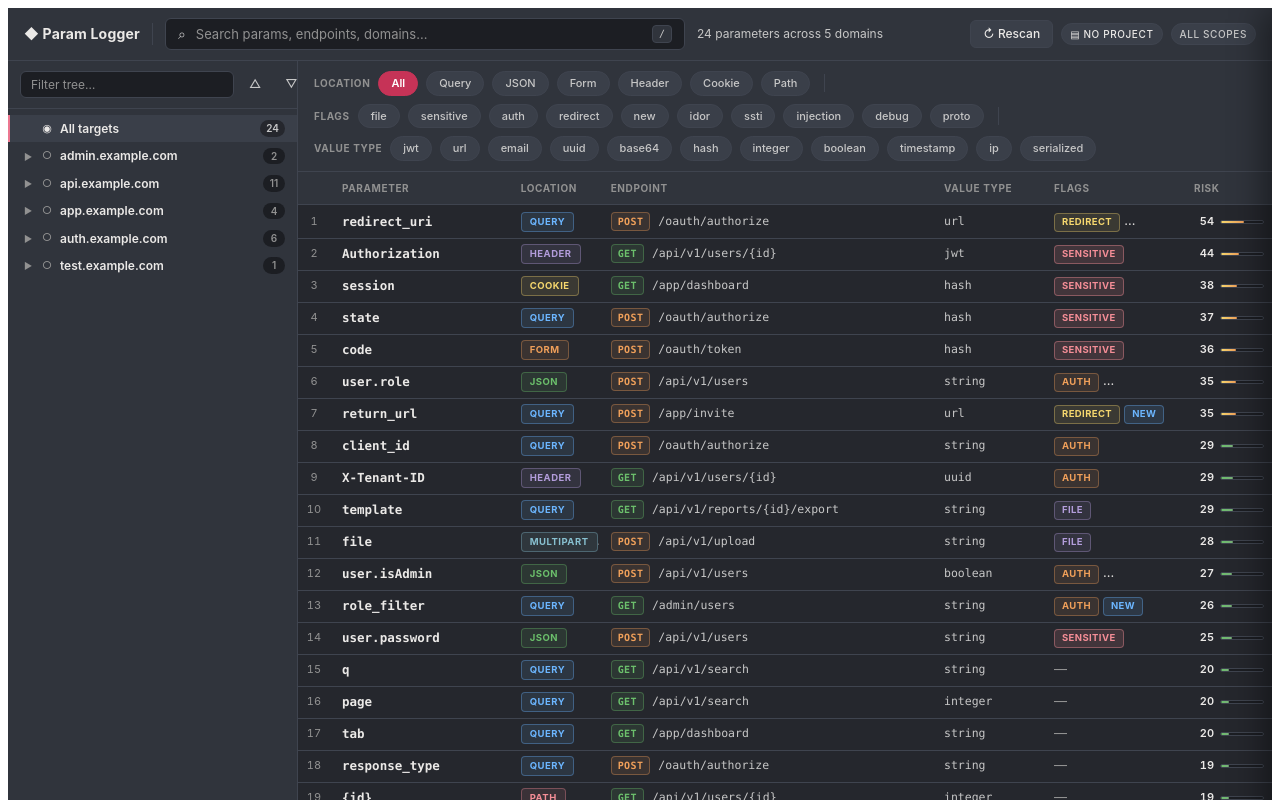
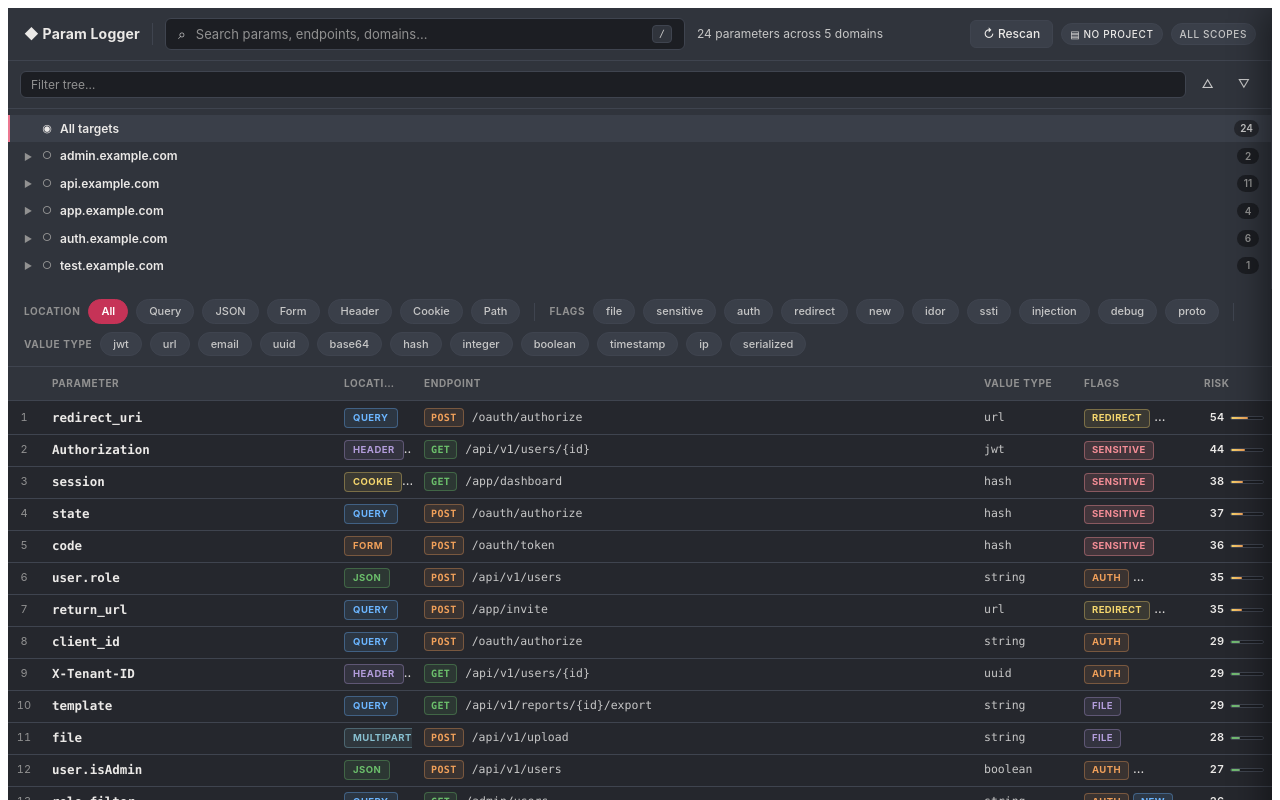
Before and after one commit to davidus27/ParamLogger, a Vue app in the folder packages/frontend/: page / in a window 1280 px wide. Shown: the top 800 px of the page. Built offline with nearby package versions, Linux system fonts and the light colour scheme.

Commit message:
add better resizing layout

```diff
--- a/packages/frontend/src/style.css
+++ b/packages/frontend/src/style.css
@@ -75,10 +75,12 @@
 /* ───── App grid ───── */
 .inv-app {
   display: grid;
-  grid-template-columns: 290px 1fr;
+  grid-template-columns: 1fr;
   grid-template-rows: auto 1fr auto;
-  height: 100vh;
+  height: 100%;
   position: relative;
+  container-type: inline-size;
+  container-name: app;
 }
 
 /* ───── Header ───── */
@@ -272,14 +274,50 @@
   border-color: var(--c-bg-primary);
 }
 
-/* ───── Tree panel ───── */
+/* ───── Sidebar toggle and backdrop ───── */
+.inv-sidebar-toggle {
+  display: inline-flex;
+  font-size: 16px;
+  line-height: 1;
+  width: 32px;
+  height: 32px;
+  justify-content: center;
+  touch-action: manipulation;
+}
+
+.inv-sidebar-backdrop {
+  position: fixed;
+  top: 0;
+  left: 0;
+  right: 0;
+  bottom: 0;
+  background: rgba(0, 0, 0, 0.18);
+  z-index: 99;
+  cursor: pointer;
+}
+
+/* ───── Tree panel (always overlay) ───── */
 .inv-tree-panel {
+  position: absolute;
+  top: 48px;
+  left: 0;
+  bottom: 26px;
+  width: 290px;
+  z-index: 101;
   background: var(--c-bg-subtle);
   border-right: 1px solid var(--c-border-default);
   overflow-y: auto;
   overflow-x: hidden;
   display: flex;
   flex-direction: column;
+  transform: translateX(-100%);
+  transition: transform 280ms cubic-bezier(0.25, 0.8, 0.25, 1);
+  box-shadow: 4px 0 20px rgba(0, 0, 0, 0.3);
+  will-change: transform;
+}
+
+.inv-tree-panel.sidebar-open {
+  transform: translateX(0);
 }
 
 .inv-tree-toolbar {
@@ -502,8 +540,10 @@
 .inv-table-wrap {
   flex: 1;
   overflow: hidden;
+  overflow-x: auto; /* Horizontal scroll fallback for narrow screens */
   display: flex;
   flex-direction: column;
+  min-width: 0; /* Allow flex shrinking below content size */
 }
 
 .table-container {
@@ -511,6 +551,8 @@
   display: flex;
   flex-direction: column;
   overflow: hidden;
+  width: 100%;
+  min-width: 0;
 }
 
 .table-header {
@@ -518,6 +560,7 @@
   display: flex;
   align-items: center;
   width: 100%;
+  min-width: 520px;
   background: var(--c-bg-subtle);
   border-bottom: 1px solid var(--c-border-default);
   box-sizing: border-box;
@@ -544,29 +587,33 @@
   text-align: center;
 }
 
-.table-head-cell.col-param  { flex: 1; min-width: 140px; }
-.table-head-cell.col-loc    { width: 90px; }
-.table-head-cell.col-endpoint { flex: 2; min-width: 220px; }
-.table-head-cell.col-valtype { width: 110px; }
-.table-head-cell.col-flags  { width: 140px; }
-.table-head-cell.col-risk   { width: 90px; }
+.table-head-cell.col-param  { flex: 1; min-width: 100px; }
+.table-head-cell.col-loc    { width: 80px; }
+.table-head-cell.col-endpoint { flex: 2; min-width: 160px; }
+.table-head-cell.col-valtype { width: 100px; }
+.table-head-cell.col-flags  { width: 120px; }
+.table-head-cell.col-risk   { width: 80px; }
 
 .inv-table-body {
   flex: 1;
   overflow: hidden;
+  width: 100%;
 }
 
 .scroller {
   height: 100%;
+  width: 100%;
 }
 
 .table-row {
   display: flex;
   align-items: center;
+  width: 100%;
   border-bottom: 1px solid var(--c-border-default);
   transition: background 80ms;
   cursor: pointer;
   min-height: 34px;
+  min-width: 520px;
   box-sizing: border-box;
 }
 
@@ -588,12 +635,12 @@
   color: var(--c-fg-default);
 }
 
-.table-cell:nth-child(2) { flex: 1; min-width: 140px; }
-.table-cell:nth-child(3) { width: 90px; }
-.table-cell:nth-child(4) { flex: 2; min-width: 220px; }
-.table-cell:nth-child(5) { width: 110px; }
-.table-cell:nth-child(6) { width: 140px; }
-.table-cell:nth-child(7) { width: 90px; }
+.table-cell:nth-child(2) { flex: 1; min-width: 100px; }
+.table-cell:nth-child(3) { width: 80px; }
+.table-cell:nth-child(4) { flex: 2; min-width: 160px; }
+.table-cell:nth-child(5) { width: 100px; }
+.table-cell:nth-child(6) { width: 120px; }
+.table-cell:nth-child(7) { width: 80px; }
 
 
 .row-num {
@@ -1432,3 +1479,97 @@
   background: rgba(217, 74, 106, 0.35);
   color: var(--c-fg-default);
 }
+
+/* ───── Responsive Layout (Container Queries) ───── */
+
+/* Wide: show sidebar inline when there's plenty of room */
+@container app (min-width: 1200px) {
+  .inv-app {
+    grid-template-columns: 260px 1fr;
+  }
+
+  .inv-sidebar-toggle {
+    display: none;
+  }
+
+  .inv-tree-panel {
+    position: static;
+    transform: none;
+    width: auto;
+    z-index: auto;
+    box-shadow: none;
+    will-change: auto;
+    transition: none;
+  }
+}
+
+/* Condense header at medium widths */
+@container app (max-width: 1100px) {
+  .inv-result-count {
+    display: none;
+  }
+
+  .inv-scope-pill {
+    display: none;
+  }
+}
+
+/* Medium: condense further */
+@container app (max-width: 900px) {
+  .inv-project-pill {
+    display: none;
+  }
+
+  .inv-search {
+    max-width: none;
+    flex: 1;
+  }
+
+  .inv-filter-group {
+    flex-wrap: wrap;
+  }
+
+  .inv-drawer {
+    width: min(400px, 100%);
+  }
+}
+
+/* Small: compact for very narrow panes */
+@container app (max-width: 600px) {
+  .table-head-cell.col-valtype,
+  .table-head-cell.col-risk {
+    display: none;
+  }
+
+  .table-cell:nth-child(5),
+  .table-cell:nth-child(7) {
+    display: none;
+  }
+
+  .table-header,
+  .table-row {
+    min-width: 400px;
+  }
+
+  .inv-drawer {
+    width: 100%;
+  }
+
+  .inv-pill {
+    padding: 2px 8px;
+    font-size: 10px;
+  }
+
+  .inv-header {
+    gap: 8px;
+    padding: 8px 12px;
+  }
+
+  .inv-logo {
+    font-size: 13px;
+  }
+
+  .inv-sep {
+    display: none;
+  }
+}
--- a/packages/frontend/src/views/App.vue
+++ b/packages/frontend/src/views/App.vue
@@ -2,6 +2,7 @@
   <div id="param-logger-root" class="inv-app">
     <!-- ───── Header ───── -->
     <header class="inv-header">
+      <button class="inv-btn inv-btn-ghost inv-sidebar-toggle" @click="sidebarOpen = !sidebarOpen">☰</button>
       <span class="inv-logo">◆ Param Logger</span>
       <span class="inv-sep"></span>
       <div class="inv-search">
@@ -30,8 +31,11 @@
       </div>
     </header>
 
+    <!-- ───── Sidebar backdrop ───── -->
+    <div v-if="sidebarOpen" class="inv-sidebar-backdrop" @click="sidebarOpen = false"></div>
+
     <!-- ───── Tree (left) ───── -->
-    <aside class="inv-tree-panel">
+    <aside class="inv-tree-panel" :class="{ 'sidebar-open': sidebarOpen }">
       <div class="inv-tree-toolbar">
         <input
           v-model="treeFilter"
@@ -544,6 +548,7 @@
 const selectedParam = shallowRef<Parameter | null>(null);
 const openDomains = reactive<Set<string>>(new Set());
 const searchInput = ref<HTMLInputElement | null>(null);
+const sidebarOpen = ref(false);
 
 // ───── Help modal ─────
 const showHelp = ref(false);
@@ -873,6 +878,7 @@
 
 function selectScope(scope: typeof selectedScope.value): void {
   selectedScope.value = scope;
+  sidebarOpen.value = false; // Close sidebar when a tree item is selected
 }
 
 function isDomainSelected(domain: string): boolean {
```
